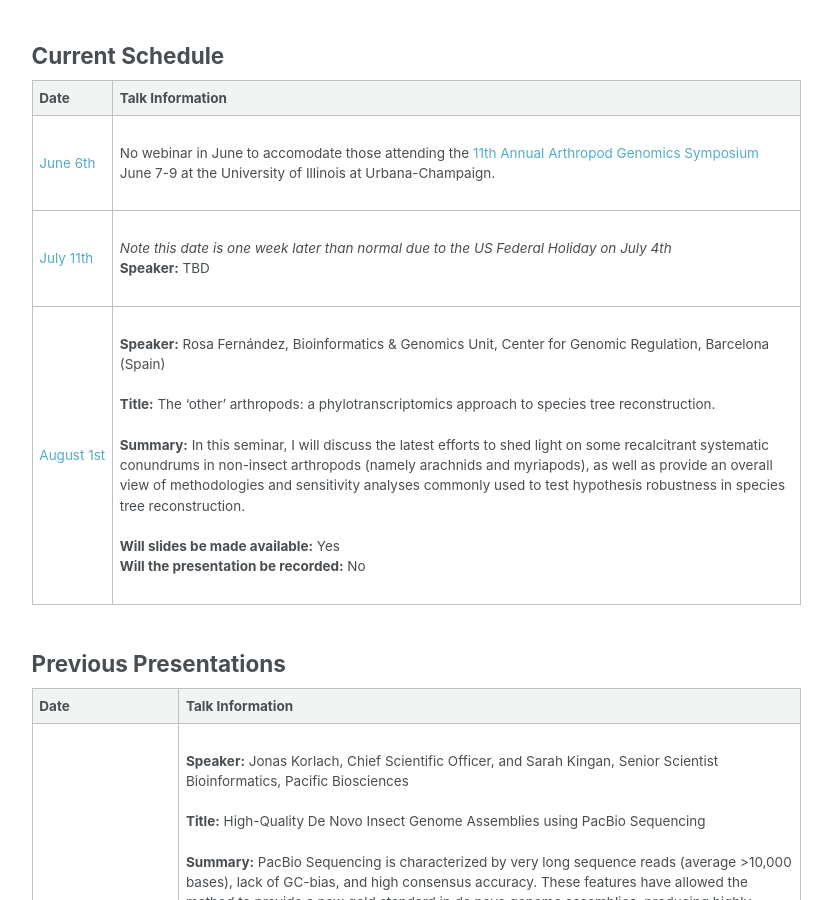
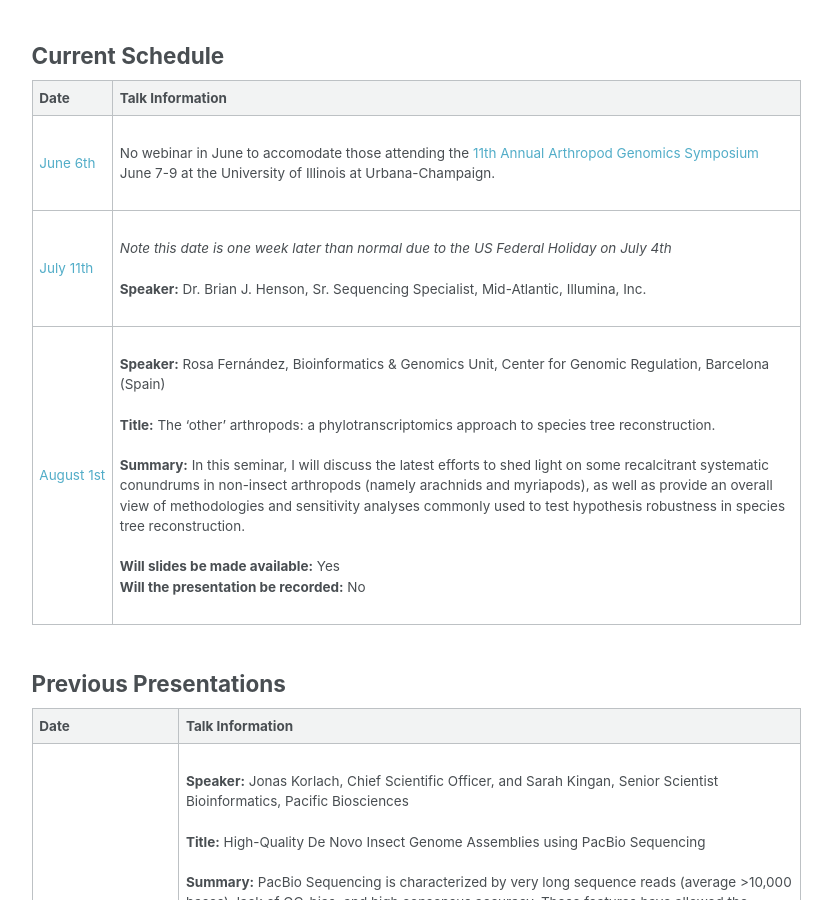
Before and after one commit to i5k/i5k.github.io, a Jekyll site: the page built from _pages/webinar.md, in a window 1280 px wide and 900 px high, scrolled down 1511 px. Shown: the whole window, without its empty margins (250-1082 px from the left). Built offline with Jekyll 4.4.1, drawn with Linux system fonts in a browser that asks for light colours.

Commit message:
Updated speaker for July

```diff
--- a/_pages/webinar.md
+++ b/_pages/webinar.md
@@ -35,7 +35,7 @@ If you have problems connecting, please refer to this [WebEx help page](https://
 | __Date__ | __Talk Information__|
 | ---- | ---- |
 |[June&nbsp;6th](https://www.timeanddate.com/worldclock/fixedtime.html?msg=i5k+webinar&iso=20180606T11&p1=263&ah=1)|<br>No webinar in June to accomodate those attending the [11th Annual Arthropod Genomics Symposium](http://arthropod.igb.illinois.edu/) June 7-9 at the University of Illinois at Urbana-Champaign.<br><br>|
-|[July&nbsp;11th](https://www.timeanddate.com/worldclock/fixedtime.html?msg=i5k+webinar&iso=20180711T11&p1=263&ah=1)|<br>*Note this date is one week later than normal due to the US Federal Holiday on July 4th*<br>__Speaker:__ TBD<br><br>|
+|[July&nbsp;11th](https://www.timeanddate.com/worldclock/fixedtime.html?msg=i5k+webinar&iso=20180711T11&p1=263&ah=1)|<br>*Note this date is one week later than normal due to the US Federal Holiday on July 4th*<br><br>__Speaker:__ Dr. Brian J. Henson, Sr. Sequencing Specialist, Mid-Atlantic, Illumina, Inc. <br><br>|
 |[August&nbsp;1st](https://www.timeanddate.com/worldclock/fixedtime.html?msg=i5k+webinar&iso=20180801T11&p1=263&ah=1)|<br>__Speaker:__ Rosa Fernández, Bioinformatics & Genomics Unit, Center for Genomic Regulation, Barcelona (Spain)<br><br>__Title:__ The 'other' arthropods: a phylotranscriptomics approach to species tree reconstruction. <br><br>__Summary:__ In this seminar, I will discuss the latest efforts to shed light on some recalcitrant systematic conundrums in non-insect arthropods (namely arachnids and myriapods), as well as provide an overall view of methodologies and sensitivity analyses commonly used to test hypothesis robustness in species tree reconstruction.<br><br>__Will slides be made available:__ Yes<br>__Will the presentation be recorded:__ No<br><br>|
 
 
```
